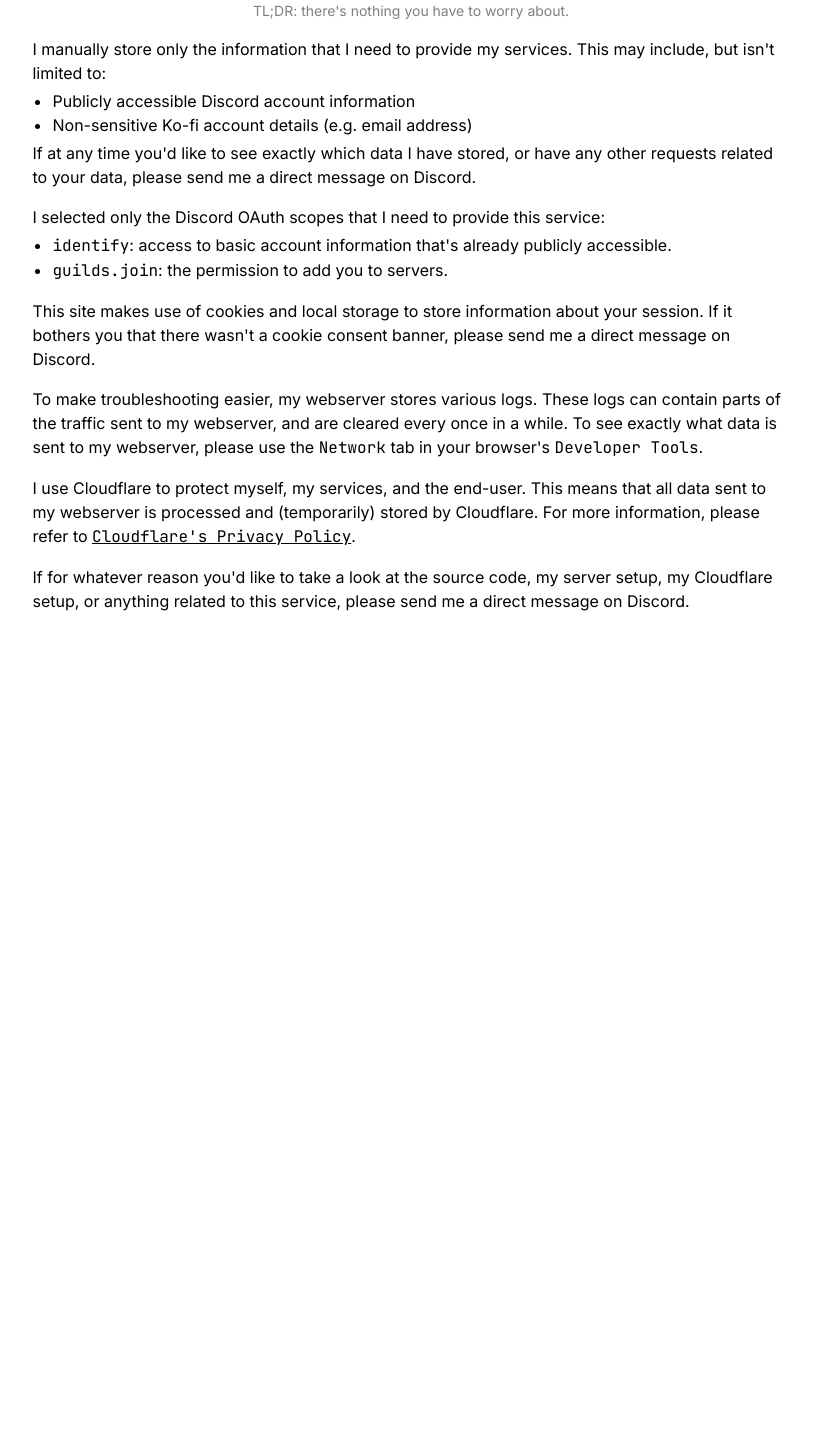
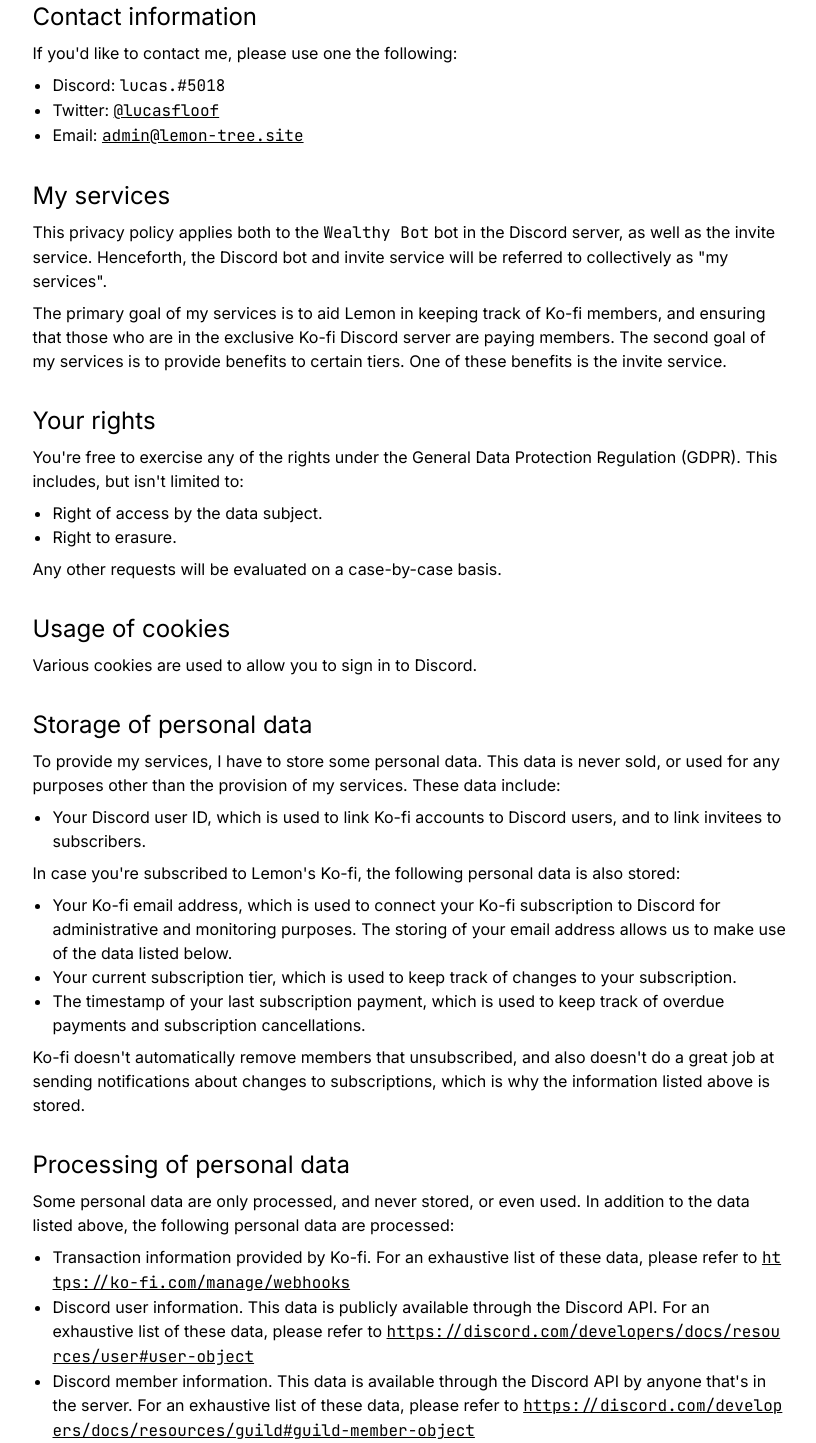
Before and after one commit to Jochem-W/wealthy-app, a Next.js app: page /privacy in a window 1280 px wide. Shown: the part 127-1570 px from the top of the page, without its empty margins (229-1045 px from the left). Before the commit the page ends 800 px from the top, so only its background shows below. Built offline with nearby package versions, Linux system fonts and the light colour scheme.

Commit message:
Update privacy policy

```diff
--- a/app/(docs)/privacy/page.tsx
+++ b/app/(docs)/privacy/page.tsx
@@ -12,73 +12,201 @@
           Privacy Policy
         </h1>
         <span className={"opacity-50 text-sm"}>
-          TL;DR: there&apos;s nothing you have to worry about.
+          TL;DR: your data is only used for the provision of my services.
         </span>
       </header>
       <main className={"max-w-[75ch] flex flex-col gap-4"}>
-        <div className={"flex flex-col gap-1"}>
+        <div className={"flex flex-col gap-8"}>
+          <div className={"flex flex-col gap-2"}>
+            <h2 className={"text-2xl"}>Contact information</h2>
             <p>
-            I manually store only the information that I need to provide my
-            services. This may include, but isn&apos;t limited to:
-          </p>
-          <ul className={"list-disc ml-5"}>
-            <li>Publicly accessible Discord account information</li>
-            <li>Non-sensitive Ko-fi account details (e.g. email address)</li>
-          </ul>
-          <p>
-            If at any time you&apos;d like to see exactly which data I have
-            stored, or have any other requests related to your data, please send
-            me a direct message on Discord.
-          </p>
-        </div>
-        <div className={"flex flex-col gap-1"}>
-          <p>
-            I selected only the Discord OAuth scopes that I need to provide this
-            service:
+              If you&apos;d like to contact me, please use one the following:
             </p>
             <ul className={"list-disc ml-5"}>
               <li>
-              <span className={mono.className}>identify</span>: access to basic
-              account information that&apos;s already publicly accessible.
+                Discord: <span className={mono.className}>lucas.#5018</span>
               </li>
               <li>
-              <span className={mono.className}>guilds.join</span>: the
-              permission to add you to servers.
+                Twitter:{" "}
+                <Link
+                  className={`${mono.className} underline transition-colors hover:text-blue-500`}
+                  href={"https://twitter.com/lucasfloof"}
+                >
+                  @lucasfloof
+                </Link>
+              </li>
+              <li>
+                Email:{" "}
+                <Link
+                  className={`${mono.className} underline transition-colors hover:text-blue-500`}
+                  href={"mailto:admin@lemon-tree.site"}
+                >
+                  admin@lemon-tree.site
+                </Link>
               </li>
             </ul>
           </div>
+          <div className={"flex flex-col gap-2"}>
+            <h2 className={"text-2xl"}>My services</h2>
             <p>
-          This site makes use of cookies and local storage to store information
-          about your session. If it bothers you that there wasn&apos;t a cookie
-          consent banner, please send me a direct message on Discord.
+              This privacy policy applies both to the{" "}
+              <span className={mono.className}>Wealthy Bot</span> bot in the
+              Discord server, as well as the invite service. Henceforth, the
+              Discord bot and invite service will be referred to collectively as
+              &quot;my services&quot;.
             </p>
             <p>
-          To make troubleshooting easier, my webserver stores various logs.
-          These logs can contain parts of the traffic sent to my webserver, and
-          are cleared every once in a while. To see exactly what data is sent to
-          my webserver, please use the{" "}
-          <span className={mono.className}>Network</span> tab in your
-          browser&apos;s <span className={mono.className}>Developer Tools</span>
-          .
+              The primary goal of my services is to aid Lemon in keeping track
+              of Ko-fi members, and ensuring that those who are in the exclusive
+              Ko-fi Discord server are paying members. The second goal of my
+              services is to provide benefits to certain tiers. One of these
+              benefits is the invite service.
+            </p>
+          </div>
+          <div className={"flex flex-col gap-2"}>
+            <h2 className={"text-2xl"}>Your rights</h2>
+            <p>
+              You&apos;re free to exercise any of the rights under the General
+              Data Protection Regulation (GDPR). This includes, but isn&apos;t
+              limited to:
+            </p>
+            <ul className={"list-disc ml-5"}>
+              <li>Right of access by the data subject.</li>
+              <li>Right to erasure.</li>
+            </ul>
+            <p>Any other requests will be evaluated on a case-by-case basis.</p>
+          </div>
+          <div className={"flex flex-col gap-2"}>
+            <h2 className={"text-2xl"}>Usage of cookies</h2>
+            <p>Various cookies are used to allow you to sign in to Discord.</p>
+          </div>
+          <div className={"flex flex-col gap-2"}>
+            <h2 className={"text-2xl"}>Storage of personal data</h2>
+            <p>
+              To provide my services, I have to store some personal data. This
+              data is never sold, or used for any purposes other than the
+              provision of my services. These data include:
+            </p>
+            <ul className={"list-disc ml-5"}>
+              <li>
+                Your Discord user ID, which is used to link Ko-fi accounts to
+                Discord users, and to link invitees to subscribers.
+              </li>
+            </ul>
+            <p>
+              In case you&apos;re subscribed to Lemon&apos;s Ko-fi, the
+              following personal data is also stored:
+            </p>
+            <ul className={"list-disc ml-5"}>
+              <li>
+                Your Ko-fi email address, which is used to connect your Ko-fi
+                subscription to Discord for administrative and monitoring
+                purposes. The storing of your email address allows us to make
+                use of the data listed below.
+              </li>
+              <li>
+                Your current subscription tier, which is used to keep track of
+                changes to your subscription.
+              </li>
+              <li>
+                The timestamp of your last subscription payment, which is used
+                to keep track of overdue payments and subscription
+                cancellations.
+              </li>
+            </ul>
+            <p>
+              Ko-fi doesn&apos;t automatically remove members that unsubscribed,
+              and also doesn&apos;t do a great job at sending notifications
+              about changes to subscriptions, which is why the information
+              listed above is stored.
+            </p>
+          </div>
+          <div className={"flex flex-col gap-2"}>
+            <h2 className={"text-2xl"}>Processing of personal data</h2>
+            <p>
+              Some personal data are only processed, and never stored, or even
+              used. In addition to the data listed above, the following personal
+              data are processed:
+            </p>
+            <ul className={"list-disc ml-5"}>
+              <li>
+                Transaction information provided by Ko-fi. For an exhaustive
+                list of these data, please refer to{" "}
+                <Link
+                  className={`${mono.className} break-all underline transition-colors hover:text-blue-500`}
+                  href={"https://ko-fi.com/manage/webhooks"}
+                >
+                  https://ko-fi.com/manage/webhooks
+                </Link>
+              </li>
+              <li>
+                Discord user information. This data is publicly available
+                through the Discord API. For an exhaustive list of these data,
+                please refer to{" "}
+                <Link
+                  className={`${mono.className} break-all underline transition-colors hover:text-blue-500`}
+                  href={
+                    "https://discord.com/developers/docs/resources/user#user-object"
+                  }
+                >
+                  https://discord.com/developers/docs/resources/user#user-object
+                </Link>
+              </li>
+              <li>
+                Discord member information. This data is available through the
+                Discord API by anyone that&apos;s in the server. For an
+                exhaustive list of these data, please refer to{" "}
+                <Link
+                  className={`${mono.className} break-all underline transition-colors hover:text-blue-500`}
+                  href={
+                    "https://discord.com/developers/docs/resources/guild#guild-member-object"
+                  }
+                >
+                  https://discord.com/developers/docs/resources/guild#guild-member-object
+                </Link>
+              </li>
+            </ul>
+          </div>
+          <div className={"flex flex-col gap-2"}>
+            <h2 className={"text-2xl"}>Storage of logs</h2>
+            <p>
+              The software I run to provide my services, such as the webserver,
+              store various logs regarding the usage of my services. These logs
+              can be used for troubleshooting, and are cleared every once in a
+              while. Depending on the logging level, these logs may include any
+              of the information sent to my webserver. Generally, these logs are
+              only created when an error occurs, and only the request headers,
+              request method, request path and source IP address are stored. For
+              an exhaustive list of which data this may include, please consult
+              the <span className={mono.className}>Network</span> tab in your
+              browser&apos;s{" "}
+              <span className={mono.className}>Developer Tools</span>.
+            </p>
+          </div>
+          <div className={"flex flex-col gap-2"}>
+            <h2 className={"text-2xl"}>Your data and third-party services</h2>
+            <p>
+              To protect myself, my services, and the end-user, I make use of
+              various third-party services and tools. The only services that
+              makes use of your data is Cloudflare, which is essentially a
+              middle-man between my services and the end-user, and provides
+              various benefits to me.
             </p>
             <p>
-          I use Cloudflare to protect myself, my services, and the end-user.
-          This means that all data sent to my webserver is processed and
-          (temporarily) stored by Cloudflare. For more information, please refer
-          to{" "}
+              Any data sent to the invite service passes through
+              Cloudflare&apos;s network. Furthermore, Cloudflare aggregates the
+              data it processes and provides me with anonymous statistics
+              regarding the usage of my services. For more information, please
+              refer to{" "}
               <Link
-            className={`underline ${mono.className} transition-colors hover:text-blue-500`}
-            href={"https://www.cloudflare.com/en-gb/privacypolicy/"}
+                className={`${mono.className} break-all underline transition-colors hover:text-blue-500`}
+                href={"https://www.cloudflare.com/privacypolicy/"}
               >
-            Cloudflare&apos;s Privacy Policy
+                https://www.cloudflare.com/privacypolicy/
               </Link>
-          .
             </p>
-        <p>
-          If for whatever reason you&apos;d like to take a look at the source
-          code, my server setup, my Cloudflare setup, or anything related to
-          this service, please send me a direct message on Discord.
-        </p>
+          </div>
+        </div>
       </main>
     </div>
   )
```
Lines whose indentation alone changed are shown as unchanged.
